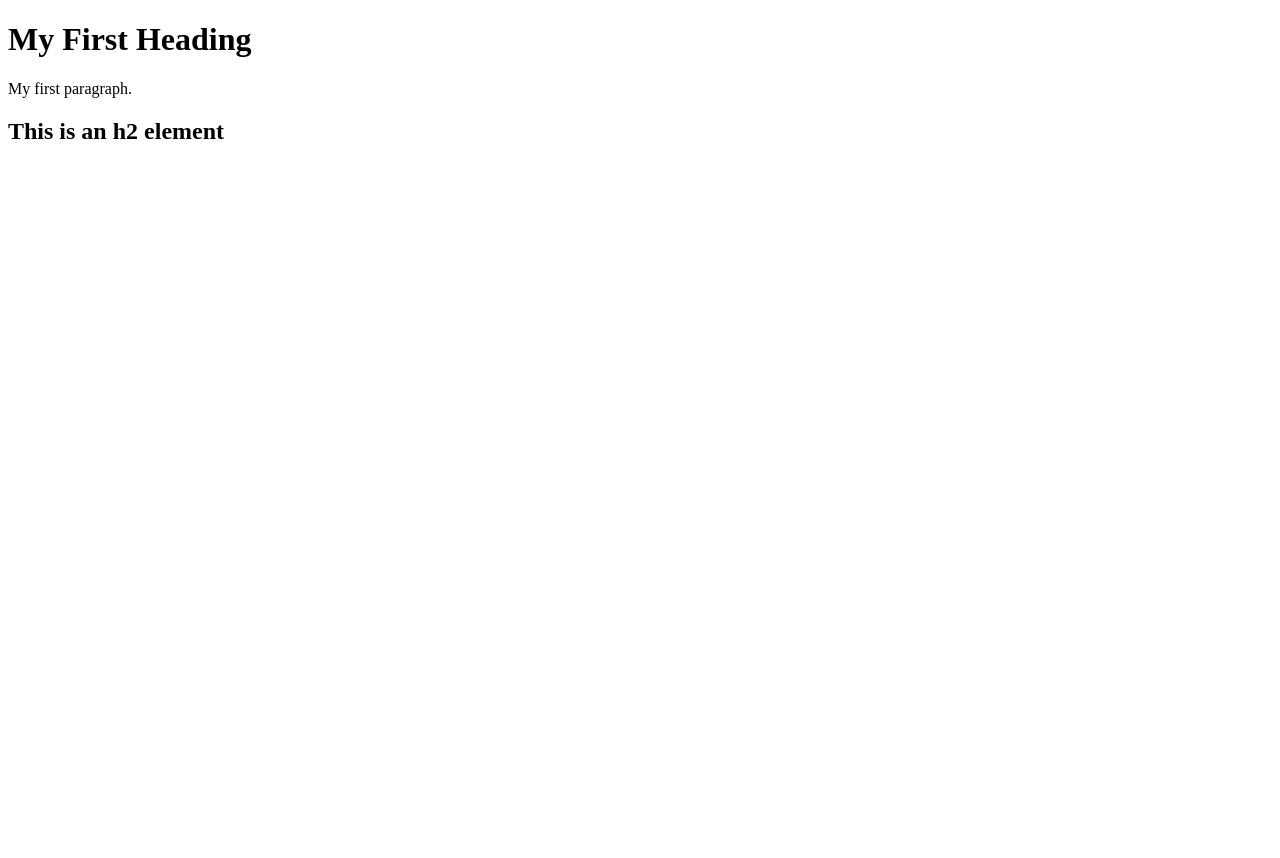
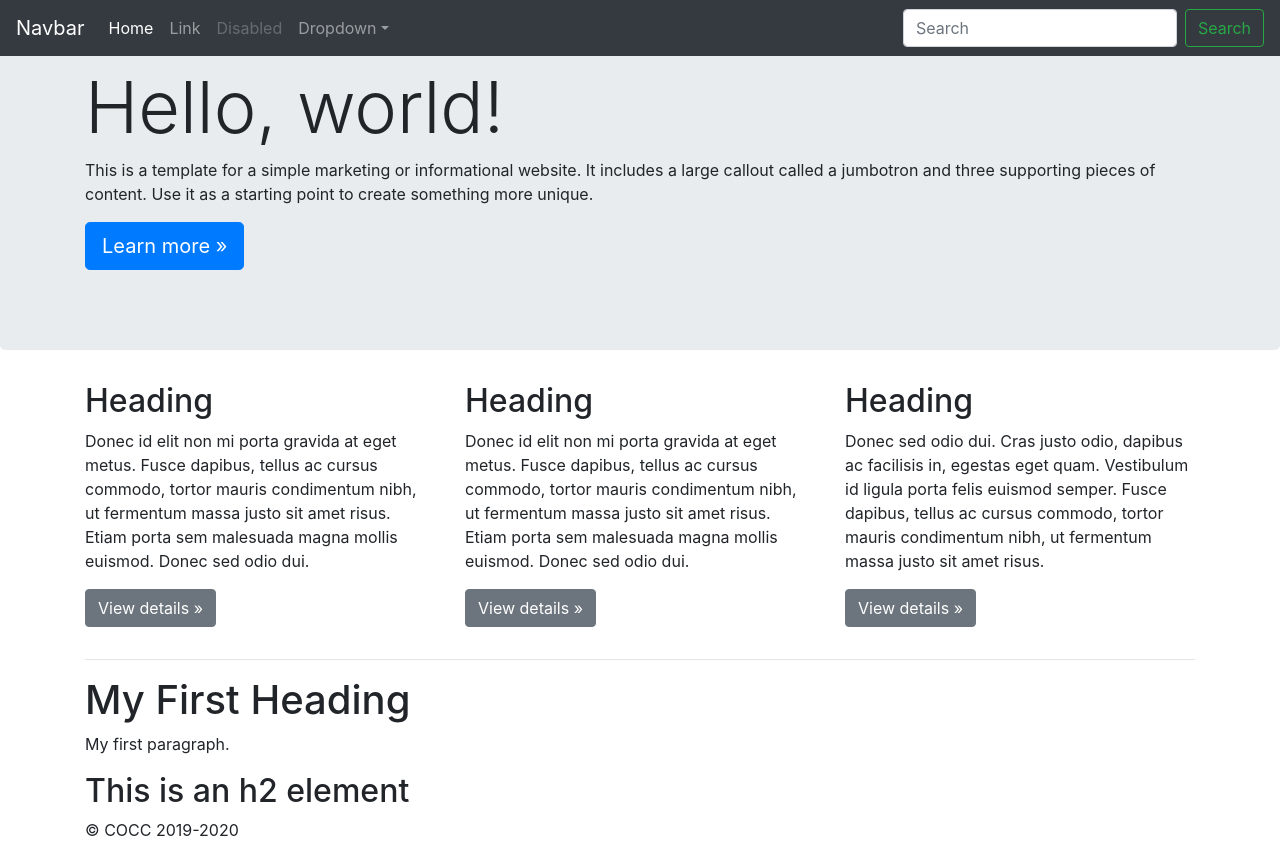
Before and after one commit to mattcarlson3cocc/matthewcarlson.github.io, a plain HTML site: page demo/CS160/index.html in a window 1280 px wide. Before the commit the page ends 800 px from the top, so only its background shows below. Drawn offline with nearby package versions, Linux system fonts and the light colour scheme.

Commit message:
BOOTSTRAP

```diff
--- a/demo/CS160/index.html
+++ b/demo/CS160/index.html
@@ -1,5 +1,95 @@
-<!DOCTYPE html>
-<html>
+<!doctype html>
+<!-- Thank you to Yong Bakos - Oregon State Cascades -->
+
+<html lang="en">
+  <head>
+    <meta charset="utf-8">
+    <meta name="viewport" content="width=device-width, initial-scale=1, shrink-to-fit=no">
+    <meta name="description" content="">
+    <meta name="author" content="">
+
+    <title>FIX ME</title>
+
+    <!-- Bootstrap core CSS -->
+    <link rel="stylesheet" href="https://stackpath.bootstrapcdn.com/bootstrap/4.1.3/css/bootstrap.min.css" integrity="sha384-MCw98/SFnGE8fJT3GXwEOngsV7Zt27NXFoaoApmYm81iuXoPkFOJwJ8ERdknLPMO" crossorigin="anonymous">
+
+    <!-- Your custom styles for this template -->
+    <link href="FIXME.css" rel="stylesheet">
+  </head>
+
+  <body>
+
+    <nav class="navbar navbar-expand-md navbar-dark fixed-top bg-dark">
+      <a class="navbar-brand" href="#">Navbar</a>
+
+      <button class="navbar-toggler" type="button" data-toggle="collapse" data-target="#navbarsExampleDefault" aria-controls="navbarsExampleDefault" aria-expanded="false" aria-label="Toggle navigation">
+        <span class="navbar-toggler-icon"></span>
+      </button>
+
+      <div class="collapse navbar-collapse" id="navbarsExampleDefault">
+        <ul class="navbar-nav mr-auto">
+          <li class="nav-item active">
+            <a class="nav-link" href="#">Home <span class="sr-only">(current)</span></a>
+          </li>
+          <li class="nav-item">
+            <a class="nav-link" href="#">Link</a>
+          </li>
+          <li class="nav-item">
+            <a class="nav-link disabled" href="#">Disabled</a>
+          </li>
+          <li class="nav-item dropdown">
+            <a class="nav-link dropdown-toggle" href="http://example.com" id="dropdown01" data-toggle="dropdown" aria-haspopup="true" aria-expanded="false">Dropdown</a>
+            <div class="dropdown-menu" aria-labelledby="dropdown01">
+              <a class="dropdown-item" href="#">Action</a>
+              <a class="dropdown-item" href="#">Another action</a>
+              <a class="dropdown-item" href="#">Something else here</a>
+            </div>
+          </li>
+        </ul>
+
+        <form class="form-inline my-2 my-lg-0">
+          <input class="form-control mr-sm-2" type="text" placeholder="Search" aria-label="Search">
+          <button class="btn btn-outline-success my-2 my-sm-0" type="submit">Search</button>
+        </form>
+      </div>
+    </nav>
+
+    <main role="main">
+
+      <!-- Main jumbotron for a primary marketing message or call to action -->
+      <div class="jumbotron">
+        <div class="container">
+          <h1 class="display-3">Hello, world!</h1>
+          <p>This is a template for a simple marketing or informational website. It includes a large callout called a jumbotron and three supporting pieces of content. Use it as a starting point to create something more unique.</p>
+          <p><a class="btn btn-primary btn-lg" href="#" role="button">Learn more &raquo;</a></p>
+        </div>
+      </div>
+
+      <div class="container">
+        <!-- Example row of columns -->
+        <div class="row">
+          <div class="col-md-4">
+            <h2>Heading</h2>
+            <p>Donec id elit non mi porta gravida at eget metus. Fusce dapibus, tellus ac cursus commodo, tortor mauris condimentum nibh, ut fermentum massa justo sit amet risus. Etiam porta sem malesuada magna mollis euismod. Donec sed odio dui. </p>
+            <p><a class="btn btn-secondary" href="#" role="button">View details &raquo;</a></p>
+          </div>
+
+          <div class="col-md-4">
+            <h2>Heading</h2>
+            <p>Donec id elit non mi porta gravida at eget metus. Fusce dapibus, tellus ac cursus commodo, tortor mauris condimentum nibh, ut fermentum massa justo sit amet risus. Etiam porta sem malesuada magna mollis euismod. Donec sed odio dui. </p>
+            <p><a class="btn btn-secondary" href="#" role="button">View details &raquo;</a></p>
+          </div>
+
+          <div class="col-md-4">
+            <h2>Heading</h2>
+            <p>Donec sed odio dui. Cras justo odio, dapibus ac facilisis in, egestas eget quam. Vestibulum id ligula porta felis euismod semper. Fusce dapibus, tellus ac cursus commodo, tortor mauris condimentum nibh, ut fermentum massa justo sit amet risus.</p>
+            <p><a class="btn btn-secondary" href="#" role="button">View details &raquo;</a></p>
+          </div>
+        </div>
+
+        <hr>
+
+        <html>
 <body>
 
 <h1>My First Heading</h1>
@@ -8,3 +98,21 @@
 <h2>This is an h2 element</h2>
 </body>
 </html>
+
+      </div> <!-- /container -->
+
+    </main>
+
+    <footer class="container">
+      <p>&copy; COCC 2019-2020</p>
+    </footer>
+
+    <!-- Bootstrap core JavaScript
+    ================================================== -->
+    <!-- Placed at the end of the document so the pages load faster -->
+    <script src="https://code.jquery.com/jquery-3.3.1.slim.min.js" integrity="sha384-q8i/X+965DzO0rT7abK41JStQIAqVgRVzpbzo5smXKp4YfRvH+8abtTE1Pi6jizo" crossorigin="anonymous"></script>
+    <script src="https://cdnjs.cloudflare.com/ajax/libs/popper.js/1.14.3/umd/popper.min.js" integrity="sha384-ZMP7rVo3mIykV+2+9J3UJ46jBk0WLaUAdn689aCwoqbBJiSnjAK/l8WvCWPIPm49" crossorigin="anonymous"></script>
+    <script src="https://stackpath.bootstrapcdn.com/bootstrap/4.1.3/js/bootstrap.min.js" integrity="sha384-ChfqqxuZUCnJSK3+MXmPNIyE6ZbWh2IMqE241rYiqJxyMiZ6OW/JmZQ5stwEULTy" crossorigin="anonymous"></script>
+  </body>
+</html>
+<!DOCTYPE html>
```
